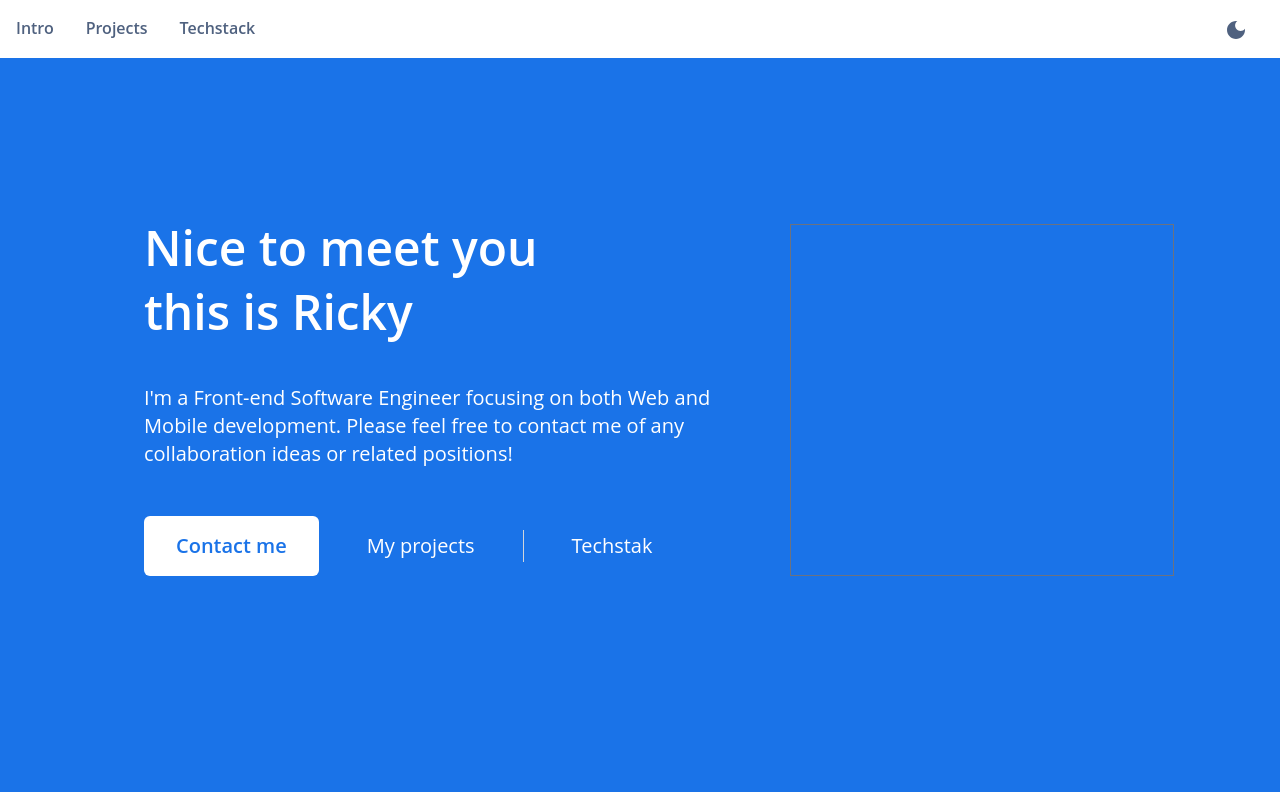
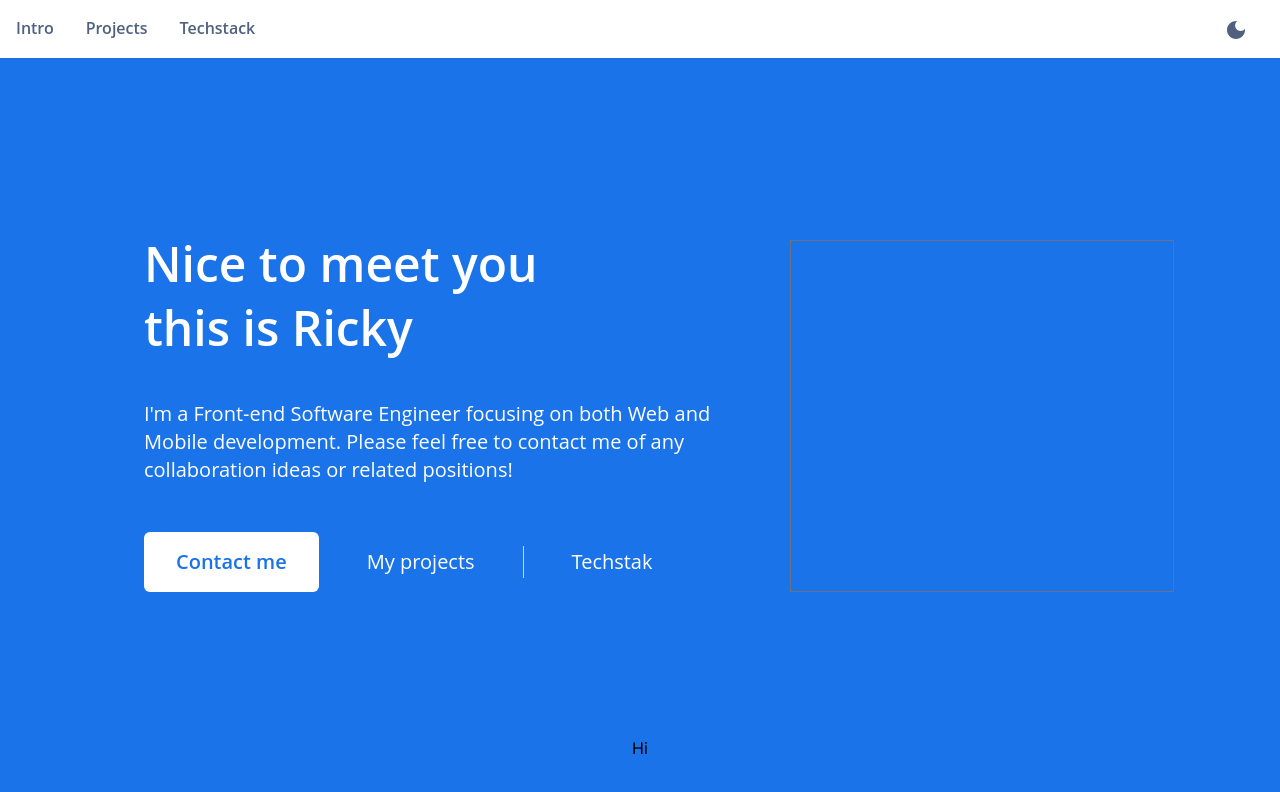
Before and after one commit to saamonlover/saamonlover, a Next.js app: page / in a window 1280 px wide. Shown: the top 792 px of the page. Built offline with nearby package versions, Linux system fonts and the light colour scheme.

Commit message:
refactor: adjust intro section position and add projects section based on the adjustment

```diff
--- a/src/app/Home.client.js
+++ b/src/app/Home.client.js
@@ -4,6 +4,7 @@ import React, { useState, useEffect } from 'react'
 
 import Navbar from '../components/navbar'
 import Intro from '../components/intro'
+import Projects from '../components/projects'
 
 export default function Home() {
   const [darkMode, setDarkMode] = useState(false)
@@ -20,10 +21,11 @@ export default function Home() {
           ? 'var(--dark-background)'
           : 'var(--light-background)',
       }}
-      className='min-h-screen flex flex-col justify-center text-center'
+      className='min-h-screen flex flex-col text-center'
     >
       <Navbar darkMode={darkMode} setDarkMode={setDarkMode} />
       <Intro darkMode={darkMode} />
+      <Projects darkMode={darkMode} />
     </div>
   )
 }
--- a/src/components/intro.jsx
+++ b/src/components/intro.jsx
@@ -8,7 +8,7 @@ const Intro = ({ darkMode }) => {
     : 'text-intro-light-button-font-color'
 
   return (
-    <div className='pl-36'>
+    <div className='mt-60 pl-36'>
       <div className='text-intro-font-color'>
         <div className='flex flex-row'>
           <div className='font-open-sans flex flex-col items-start'>
--- /dev/null
+++ b/src/components/projects.jsx
@@ -0,0 +1,7 @@
+import React from 'react'
+
+const Projects = ({ darkMode }) => {
+  return <div className='mt-36'>Hi</div>
+}
+
+export default Projects
```
